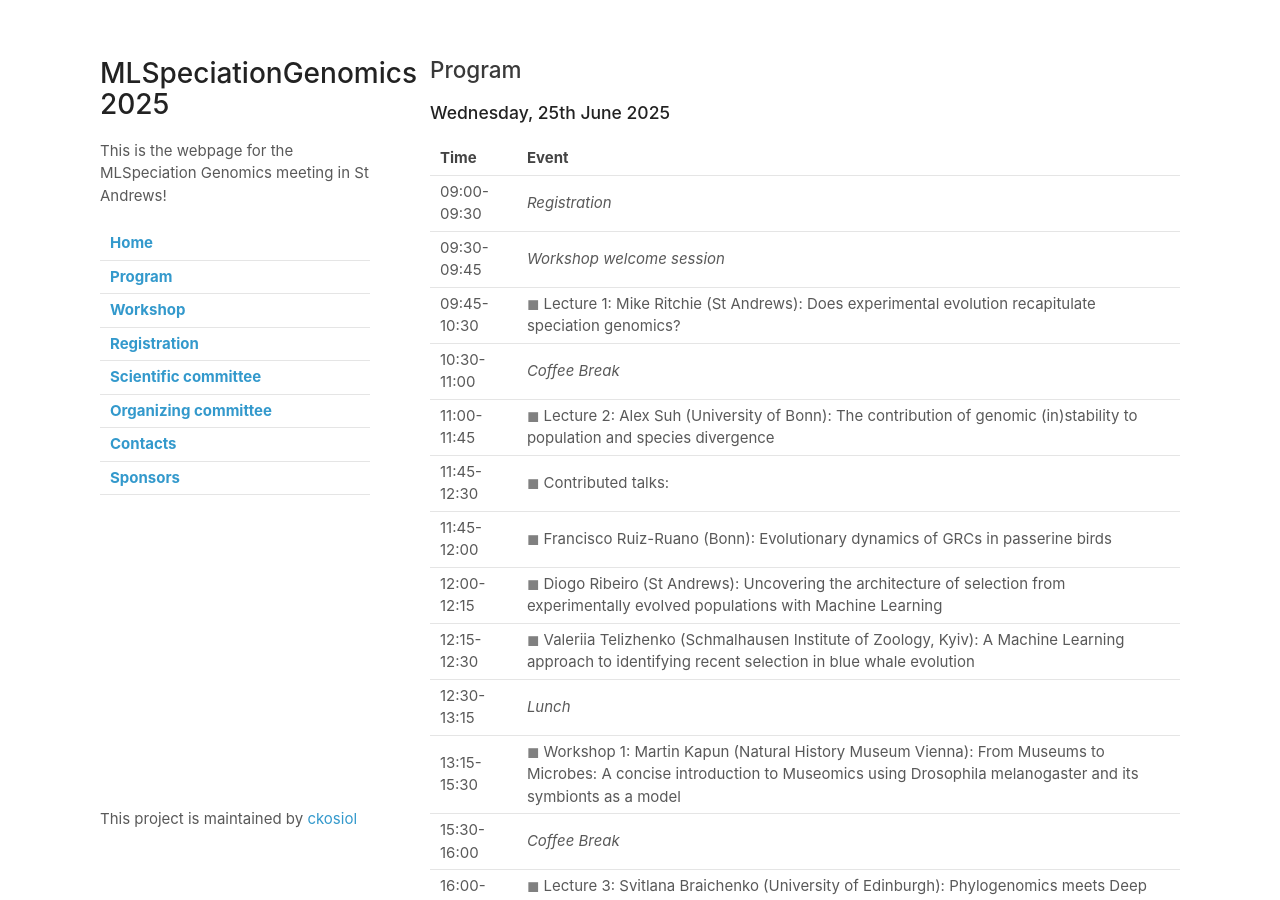
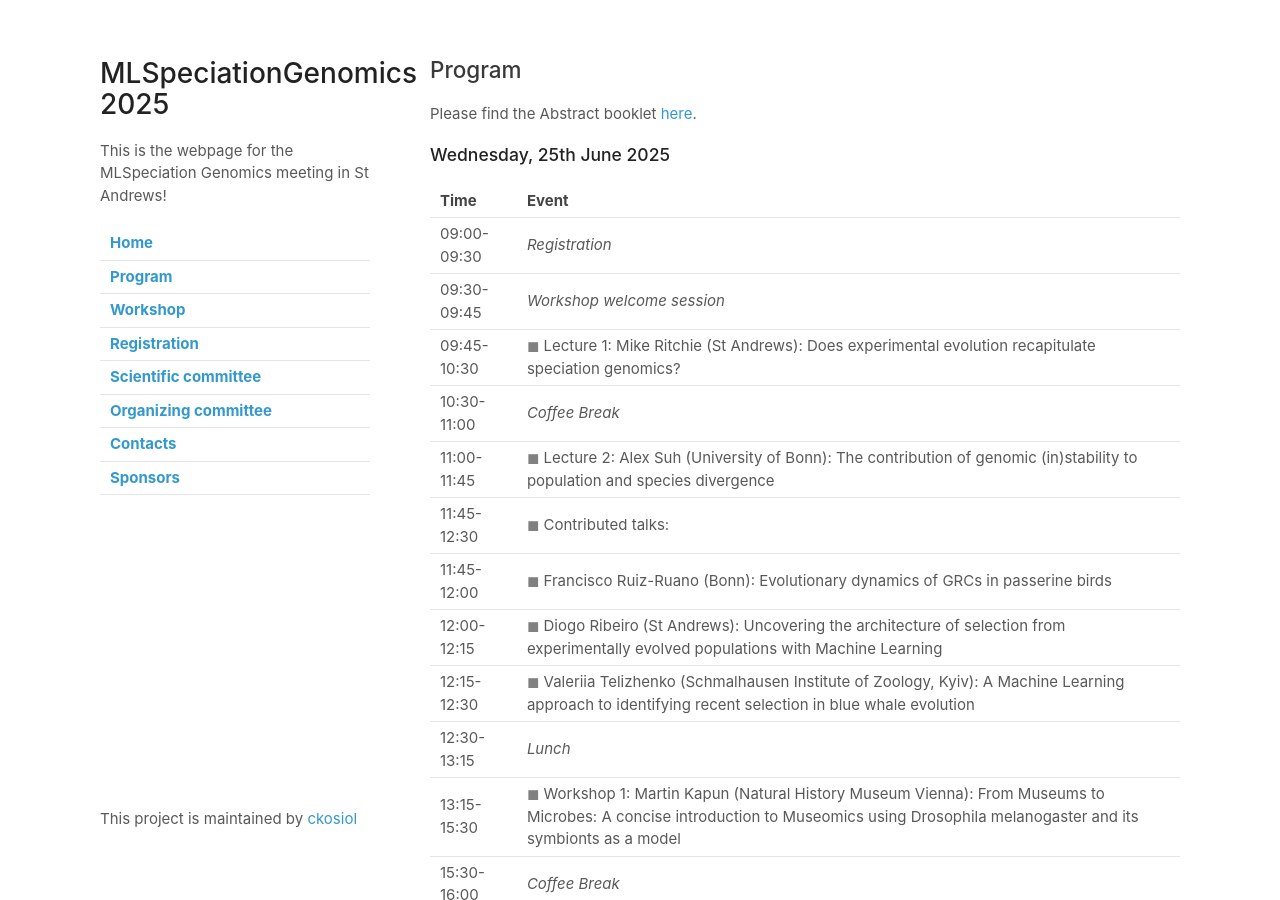
Before and after one commit to ckosiol/MLSpeciationGenomics, a Jekyll site: the page built from program.md, in a window 1280 px wide and 900 px high. Built offline with Jekyll 4.4.1, drawn with Linux system fonts in a browser that asks for light colours; our own code applies the rules of GitHub Pages for plain Markdown files.

Commit message:
Update program.md

```diff
--- a/program.md
+++ b/program.md
@@ -1,4 +1,6 @@
 ## Program
+
+Please find the Abstract booklet [here]().
 
 ### **Wednesday, 25th June 2025**
 
```
